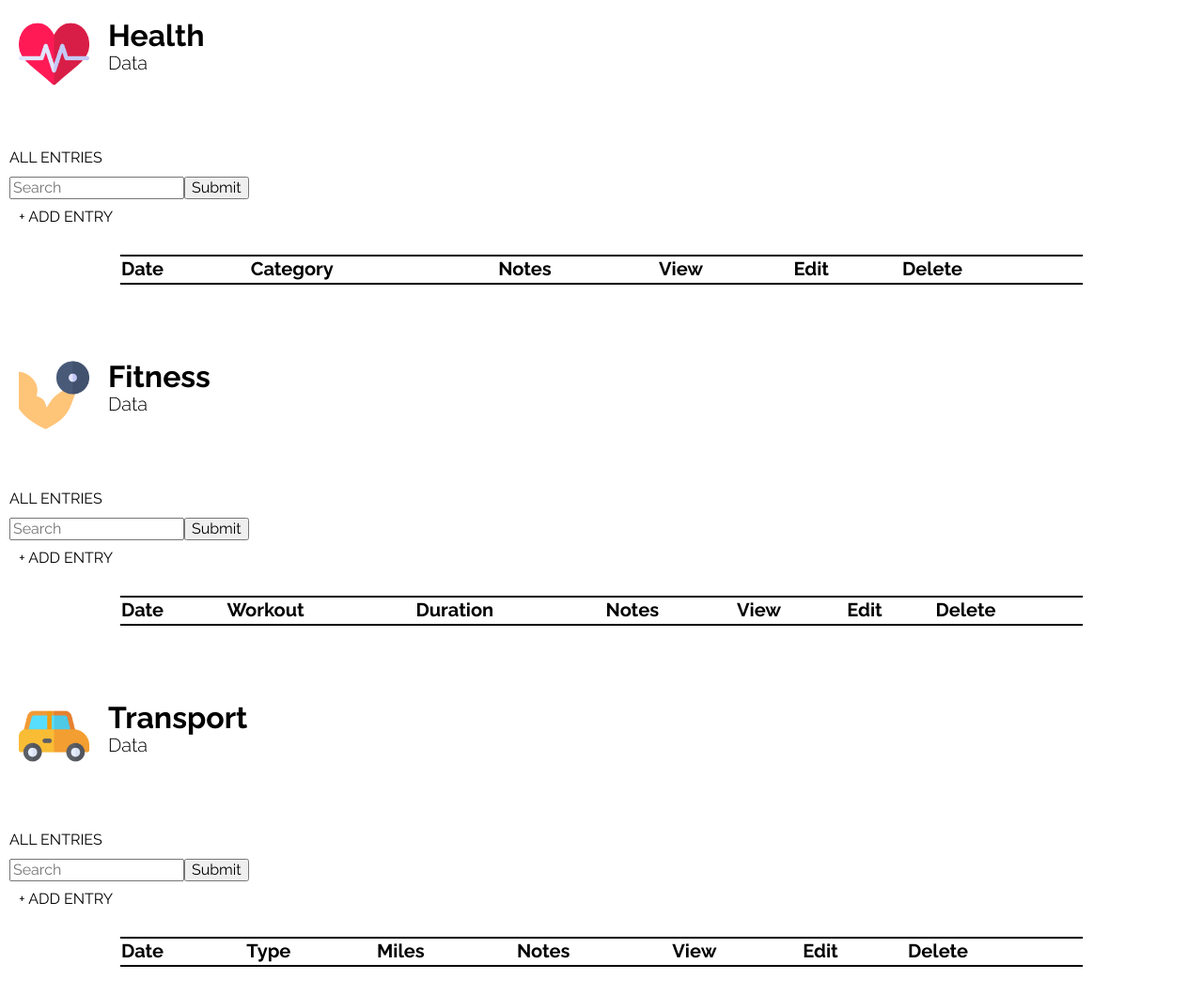
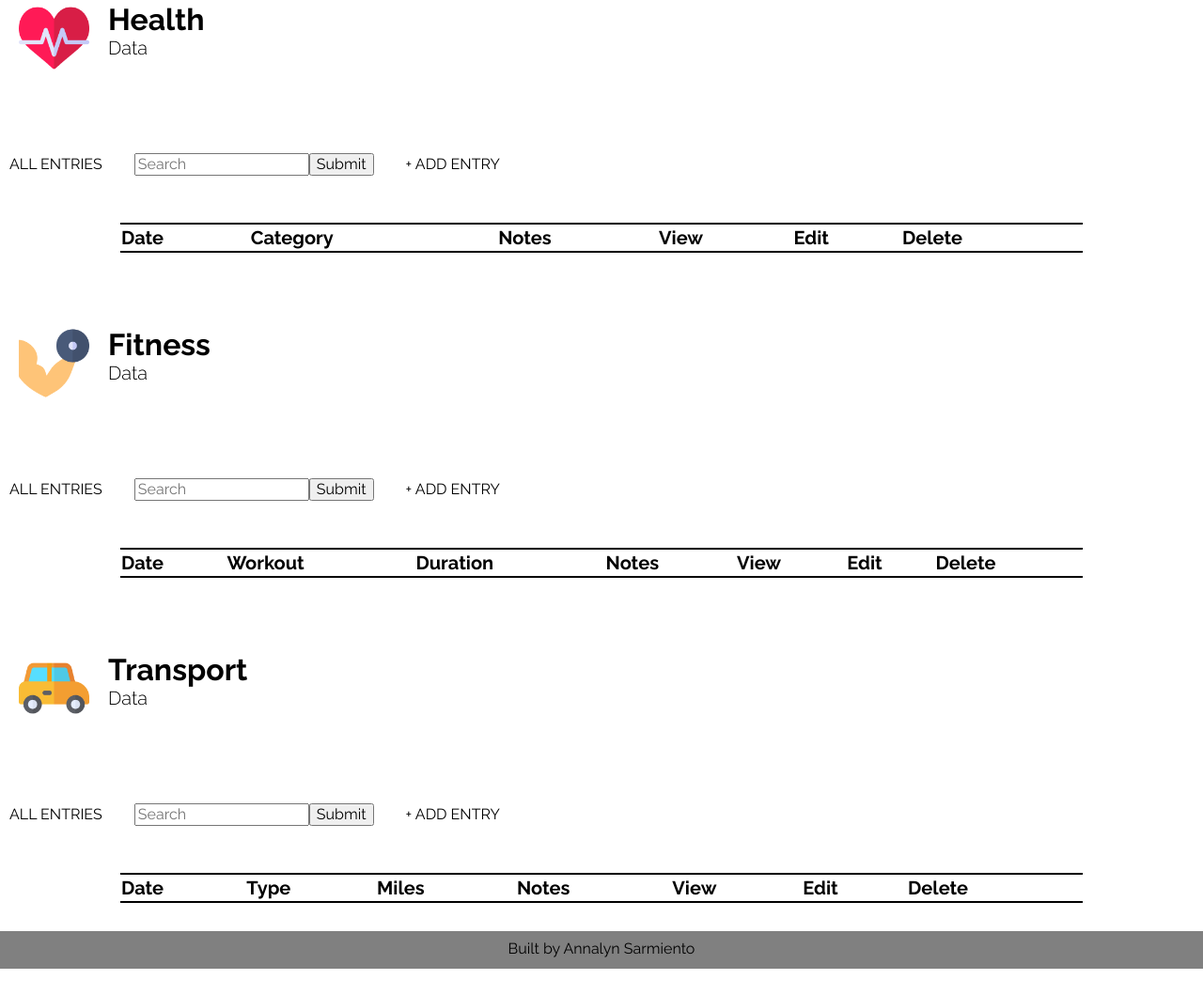
Before and after one commit to annalyncs/life-index-capstone, a website: page public/index.html in a window 1280 px wide. Shown: the part 2551-3610 px from the top of the page at 94% size. After the commit the page ends 3582 px from the top, so only its background shows below. Drawn offline with nearby package versions, Linux system fonts and the light colour scheme.

Commit message:
added footer and updated repository

```diff
--- a/package.json
+++ b/package.json
@@ -1,5 +1,9 @@
 {
-    "name": "Book Keeper Capstone",
+    "name": "Life-Index-Capstone",
+    "repository": {
+        "type": "git",
+        "url": "https://github.com/annalyncs/life-index-capstone"
+    },
     "version": "1.0.0",
     "description": "full stack capstone",
     "main": "server.js",
--- a/public/index.html
+++ b/public/index.html
@@ -140,7 +140,7 @@
         <div class="data-controls">
             <span class="view-container"><a href="/">ALL ENTRIES</a></span>
             <span class="view-container">
-                <form>
+                <form class="search">
                     <input placeholder="Search"><button>Submit</button>
                 </form>
             </span>
@@ -165,7 +165,7 @@
         <div class="data-controls">
             <span class="view-container"><a href="/">ALL ENTRIES</a></span>
             <span class="view-container">
-                <form>
+                <form class="search">
                     <input placeholder="Search"><button>Submit</button>
                 </form>
             </span>
@@ -191,7 +191,7 @@
         <div class="data-controls">
             <span class="view-container"><a href="/">ALL ENTRIES</a></span>
             <span class="view-container">
-                <form>
+                <form class="search">
                     <input placeholder="Search"><button>Submit</button>
                 </form>
             </span>
@@ -210,7 +210,7 @@
         </table>
     </section>
 
-<!--    <footer class="footer">Built by Annalyn Sarmiento</footer>-->
+    <footer class="footer">Built by Annalyn Sarmiento</footer>
 
 
 </body>
--- a/public/style.css
+++ b/public/style.css
@@ -205,8 +205,11 @@ button#logout {
     font-size: 20px;
 }
 
-.lifestyle-data span, form {
+.lifestyle-data span,
+form {
     padding: 10px;
+    display: inline-block;
+
 }
 
 
@@ -257,6 +260,12 @@ img {
 }
 
 /*****FOOTER*****/
+footer {
+    background: grey;
+    height: 5vh;
+    padding: 10px;
+    text-align: center;
+}
 
 
 
```
Also changed, not shown: 1 other file.
